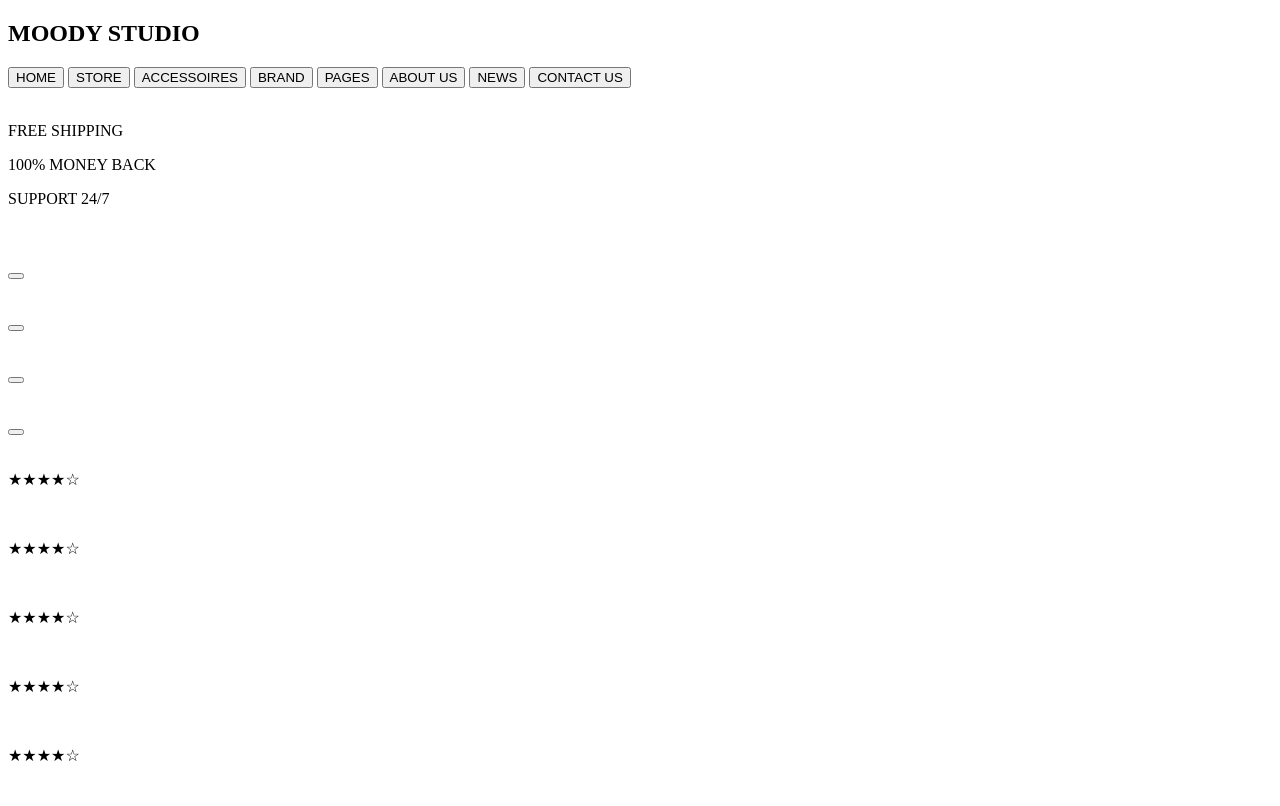
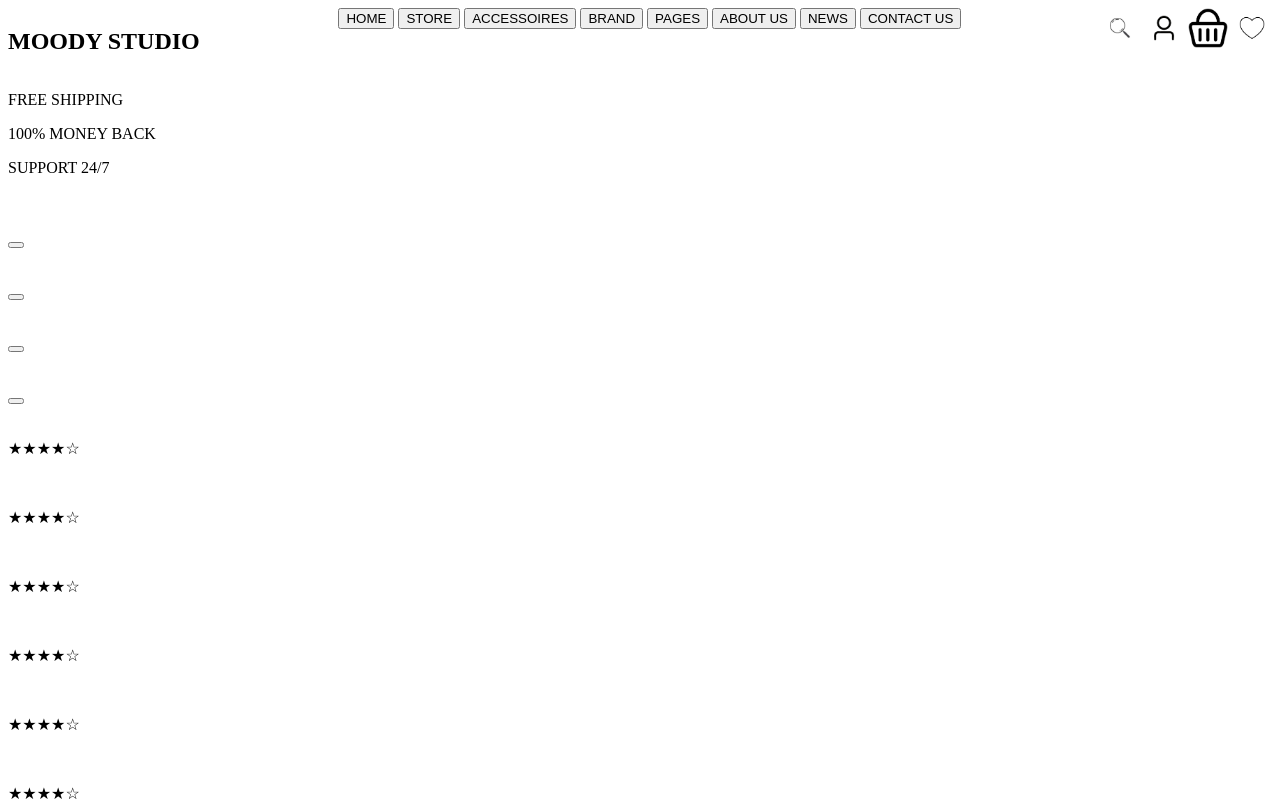
Before and after one commit to mattheo-bils/DWWM, a plain HTML site: page exo5/index.html in a window 1280 px wide. Shown: the top 806 px of the page. Drawn offline with Linux system fonts and the light colour scheme.

Commit message:
avancer de l'exo

```diff
--- a/exo5/asset/css/style.css
+++ b/exo5/asset/css/style.css
@@ -0,0 +1,16 @@
+.navbar {
+    display: flex;
+    justify-content: space-between;
+    align-items: flex-start;
+}
+
+.navbar h2 {
+    align-self: flex-start;
+}
+
+
+
+.nav-img {
+    width: 40px;
+    height: 40px;
+}
--- a/exo5/index.html
+++ b/exo5/index.html
@@ -4,13 +4,14 @@
     <meta charset="UTF-8">
     <meta name="viewport" content="width=device-width, initial-scale=1.0">
     <title>Document</title>
+    <link rel="stylesheet" href="asset/css/style.css">
 </head>
 <body>
     <header>
         <nav>
-            <section>
+            <section class="navbar">
                 <h2>MOODY STUDIO</h2>
-                <section>
+                <section class="nav-button">
                     <button>HOME</button>
                     <button>STORE</button>
                     <button>ACCESSOIRES</button>
@@ -20,11 +21,11 @@
                     <button>NEWS</button>
                     <button>CONTACT US</button>
                 </section>
-                <section>
-                    <img src="" alt="">
-                    <img src="" alt="">
-                    <img src="" alt="">
-                    <img src="" alt="">
+                <section >
+                    <img class="nav-img" src="asset/font/téléchargement.png" alt="">
+                    <img class="nav-img" src="asset/font/compte.png" alt="">
+                    <img class="nav-img" src="asset/font/panier.png" alt="">
+                    <img class="nav-img" src="asset/font/coeur.png" alt="">
                 </section>
             </section>
         </nav>
@@ -215,7 +216,11 @@
         </section>
         <button></button>
         <section>
-
+            <div>
+                <p></p>
+                <p></p>
+            </div>
+            <input type="email" placeholder="Enter your e-mail address">
         </section>
     </main>
     <footer>
```
Also changed, not shown: exo5/asset/font/coeur.png (added), exo5/asset/font/compte.png (added), exo5/asset/font/panier.png (added), exo5/asset/font/téléchargement.png (added).
